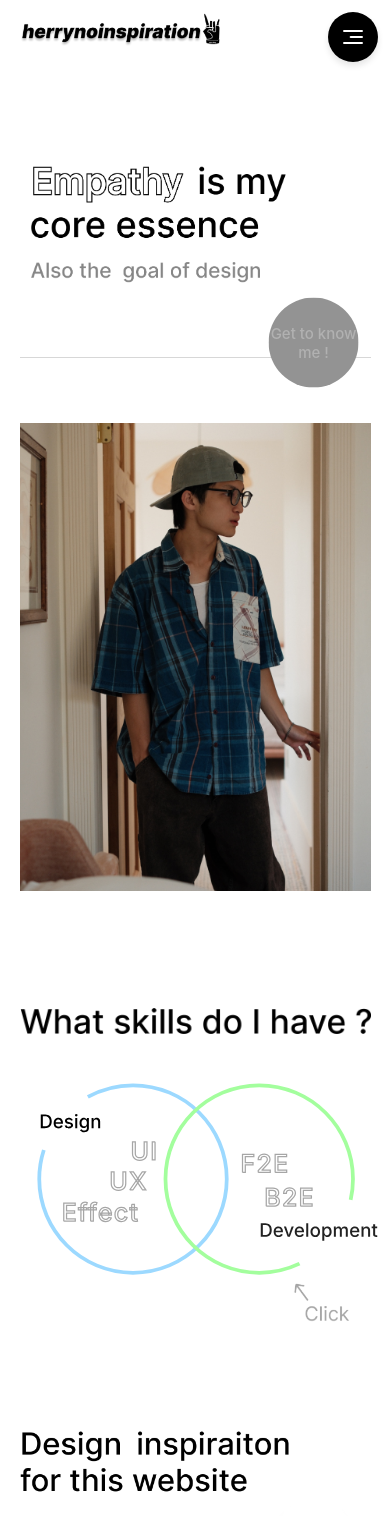
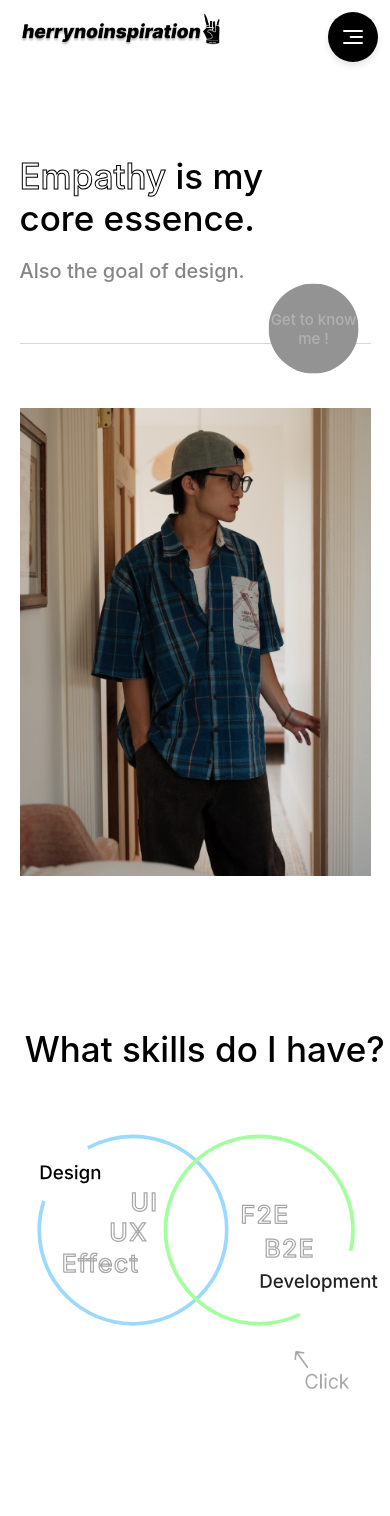
Before and after one commit to HerryZeng0426/herry_portfolio, a React (Create React App) app: page /about in a window 390 px wide. Shown: the top 1516 px of the page. Built offline with nearby package versions, Linux system fonts and the light colour scheme.

Commit message:
Change the imgs to the texts

```diff
--- a/src/components/About/About.css
+++ b/src/components/About/About.css
@@ -276,16 +276,34 @@
         /* 可調整頂部間距 */
     }
 
-
-    /* 讓 about_tittle 圖片左右置中 */
-    .about_tittle {
-        width: 70%;
-        max-width: 600px;
-        /* 限制最大寬度，避免過大 */
-        margin-top: 30%;
-        /* 調整與上方的距離 */
+    .About_title {
+        margin-top: 20%;
+        display: flex;
+        flex-direction: column;
         align-self: flex-start;
         margin-left: 5%;
+    }
+
+    .About_title1 {
+        margin-bottom: 0%;
+        font-size: 35px;
+        font-weight: 500;
+        color: #000;
+        /* 其他字的顏色 */
+    }
+
+    .outlined_text {
+        color: transparent;
+        /* 讓字體填充透明 */
+        -webkit-text-stroke: 1px black;
+        /* 黑色邊框 */
+    }
+
+    .About_title2 {
+        font-size: 20px;
+        font-weight: 500;
+        color: #868686;
+        /* 其他字的顏色 */
     }
 
     /* 讓分界線左右置中 */
@@ -327,7 +345,7 @@
         /* 內容水平置中 */
         width: 100%;
         position: relative;
-        margin-top: 12%;
+        margin-top: 5%;
     }
 
     @keyframes bgColorChange {
@@ -404,14 +422,24 @@
         justify-content: center;
         align-items: center;
         text-align: center;
-        gap: 20px;
+        gap: 0;
         /* 設定標題與動畫之間的間距 */
     }
 
-    .intro_my_skill_title {
-        width: 90%;
+
+    .Intro_my_skill_title {
+        display: flex;
+        margin-left: 5%;
+        align-self: center;
     }
 
+    .Intro_my_skill_title_text {
+        text-align: left;
+        font-size: 35px;
+        font-weight: 500;
+        color: #000;
+        /* 其他字的顏色 */
+    }
 
     .Skill_ani_container {
         position: relative;
@@ -548,7 +576,7 @@
         width: 15%;
         position: absolute;
         left: 75%;
-        margin-top: 75%;
+        margin-top: 100%;
         animation: btn_shake 3s infinite ease-in-out;
 
     }
@@ -582,14 +610,7 @@
         overflow: hidden;
     }
 
-    .design_inspiration_title {
-        width: 70%;
-        /* 限制最大寬度，避免過大 */
-        /* 調整與上方的距離 */
-        align-self: flex-start;
-        margin-left: 5%;
-        margin-bottom: 5%;
-    }
+
 
     /* 確保圖片本身也置中 */
     .dime_img_container img {
@@ -611,6 +632,22 @@
         opacity: 0;
         transform: translateY(0);
     }
+
+    .design_inspiration_title {
+        display: flex;
+        align-self: flex-start;
+        margin-left: 5%;
+
+    }
+
+    .design_inspiration_title_text {
+        text-align: left;
+        font-size: 35px;
+        font-weight: 500;
+        color: #000;
+        /* 其他字的顏色 */
+    }
+
     .dime_btn_section {
         display: flex;
         align-items: center;
@@ -619,11 +656,11 @@
         /* 內容水平置中 */
         width: 100%;
         position: relative;
-        margin-top: 5%;
+        margin-top: 0%;
     }
 
 
-    .dime_btn{
+    .dime_btn {
         width: 90px;
         /* 圓形大小 */
 
@@ -640,7 +677,8 @@
         /* 讓動畫持續運行 */
         left: 70%;
     }
-    .Dime_description{
+
+    .Dime_description {
         margin-top: 12%;
         text-align: left;
         width: 90%;
@@ -653,11 +691,13 @@
         opacity: 0;
         transition: max-height 1s ease-in-out, opacity 0.5s ease-out;
     }
+
     .Dime_description.show {
         max-height: 350px;
         /* 根據內容調整高度 */
         opacity: 1;
     }
+
     .Contact_section {
         margin-top: 50%;
         background-color: #000;
@@ -669,19 +709,23 @@
         height: auto;
         position: relative;
     }
-    .contact_logo{
+
+    .contact_logo {
         width: 75%;
         position: absolute;
         top: -27px;
     }
-    .work_contact_btn_container{
-        position: relative; /* 讓內部元素可絕對定位 */
-    display: flex;
 
-    width: 100%;
-    margin-top: 5%;
+    .work_contact_btn_container {
+        position: relative;
+        /* 讓內部元素可絕對定位 */
+        display: flex;
+
+        width: 100%;
+        margin-top: 5%;
     }
-    .Letswork_title{
+
+    .Letswork_title {
         width: 75%;
         /* 限制最大寬度，避免過大 */
         /* 調整與上方的距離 */
@@ -690,37 +734,48 @@
         margin-top: 30%;
         z-index: 2;
     }
-    .contact_work_btn{
+
+    .contact_work_btn {
         width: 50%;
-        max-width: 300px; /* 限制最大寬度，防止過大 */
+        max-width: 300px;
+        /* 限制最大寬度，防止過大 */
 
         display: flex;
         align-items: center;
         justify-content: center;
 
         position: absolute;
-        top: 75%; /* 讓按鈕與 `.Letswork_title` 重疊 */
+        top: 75%;
+        /* 讓按鈕與 `.Letswork_title` 重疊 */
         left: 15%;
-        transform: translateY(-50%); /* 讓按鈕正中央對齊 */
-        z-index: 0; /* 讓按鈕在 `.Letswork_title` 之下 */
-        animation:conatct_work_btn_shake  5s infinite ease-in-out ;
+        transform: translateY(-50%);
+        /* 讓按鈕正中央對齊 */
+        z-index: 0;
+        /* 讓按鈕在 `.Letswork_title` 之下 */
+        animation: conatct_work_btn_shake 5s infinite ease-in-out;
 
     }
-    .contact_touch_btn{
-         width: 50%;
+
+    .contact_touch_btn {
+        width: 50%;
 
         display: flex;
         align-items: center;
         justify-content: center;
 
         position: absolute;
-        top: 30%; /* 讓按鈕與 `.Letswork_title` 重疊 */
+        top: 30%;
+        /* 讓按鈕與 `.Letswork_title` 重疊 */
         left: 50%;
-        transform: translateY(-50%); /* 讓按鈕正中央對齊 */
-        z-index: 0; /* 讓按鈕在 `.Letswork_title` 之下 */
-        animation:conatct_touch_btn_shake  5s infinite ease-in-out ;
+        transform: translateY(-50%);
+        /* 讓按鈕正中央對齊 */
+        z-index: 0;
+        /* 讓按鈕在 `.Letswork_title` 之下 */
+        animation: conatct_touch_btn_shake 5s infinite ease-in-out;
     }
+
     @keyframes conatct_touch_btn_shake {
+
         0%,
         100% {
             transform: translateX(0);
@@ -738,7 +793,9 @@
             transform: translate(-3px, 12px);
         }
     }
+
     @keyframes conatct_work_btn_shake {
+
         0%,
         100% {
             transform: translateX(0);
@@ -756,11 +813,14 @@
             transform: translate(12px, -12px);
         }
     }
+
     .gmail_container {
         margin-top: 60%;
         display: flex;
-        justify-content: space-between; /* 讓文字與按鈕左右對齊 */
-        align-items: center; /* 確保垂直居中對齊 */
+        justify-content: space-between;
+        /* 讓文字與按鈕左右對齊 */
+        align-items: center;
+        /* 確保垂直居中對齊 */
         width: 90%;
     }
 
@@ -774,8 +834,10 @@
 
     .phone_container {
         display: flex;
-        justify-content: space-between; /* 讓文字與按鈕左右對齊 */
-        align-items: center; /* 確保垂直居中對齊 */
+        justify-content: space-between;
+        /* 讓文字與按鈕左右對齊 */
+        align-items: center;
+        /* 確保垂直居中對齊 */
         width: 90%;
         margin-bottom: 15%;
     }
@@ -787,6 +849,7 @@
         letter-spacing: 1px;
 
     }
+
     .contact_seperate_line {
         width: 90%;
         /* 控制線條的長度 */
--- a/src/components/About/About.js
+++ b/src/components/About/About.js
@@ -452,7 +452,12 @@ const About = () => {
                 <div className='Mobile_about_background'>
 
                     <Menu></Menu>
-                    <img className='about_tittle' src={about_tittle}></img>
+                    <div className='About_title'>
+                        <p className="About_title1">
+                            <span className="outlined_text">Empathy</span> is my<br />core essence.
+                        </p>
+                        <p className='About_title2'>Also the goal of design.</p>
+                    </div>
 
                     <div className='Get_know_me_section'>
                         <div class="seperate_line"></div>
@@ -466,8 +471,9 @@ const About = () => {
                     <img className='Aboutme_img' src={Aboutme_img}></img>
 
                     <div className='Intro_skill_section'>
-                        <img className='intro_my_skill_title' src={intro_my_skill_title} alt="My Skills" />
-
+                        <div className='Intro_my_skill_title'>
+                            <p className='Intro_my_skill_title_text'>What skills do I have?</p>
+                        </div>
                         <div className='Skill_ani_container'>
                             <div ref={skillcircleani_Ref} className='skill_circle_ani' onClick={handle_click_skill} />
 
@@ -484,7 +490,11 @@ const About = () => {
                     </div>
 
                     <div className='Inspiration_section'>
-                        <img className='design_inspiration_title' src={design_inspiration_title}></img>
+
+                        <div className='design_inspiration_title'>
+                            <p className='design_inspiration_title_text'>Design inspiration<br />for this website.</p>
+
+                        </div>
                         <div className='dime_btn_section'>
                             <div class="seperate_line"></div>
                             <img className='dime_btn' src={dime_btn} onClick={handle_show_dime_description}></img>
@@ -504,10 +514,10 @@ const About = () => {
                         <div className='work_contact_btn_container'>
                             <img className='Letswork_title' src={Letswork_title}></img>
                             <div ref={contact_work_btn_Ref} className='contact_work_btn' onClick={() => navigate('/work')} />
-                            <div ref={contact_touch_btn_Ref} className='contact_touch_btn' onClick={() => navigate('/contact')}/>
+                            <div ref={contact_touch_btn_Ref} className='contact_touch_btn' onClick={() => navigate('/contact')} />
 
                         </div>
-                        <a  className='gmail_container' href='https://mail.google.com/mail/?view=cm&fs=1&to=herry20030426@gmail.com'>
+                        <a className='gmail_container' href='https://mail.google.com/mail/?view=cm&fs=1&to=herry20030426@gmail.com'>
                             <p className='gmail_text'>herry20030426@gmail.com</p>
                             <img src={contact_click} className='contact_click'></img>
                         </a>
--- a/src/components/Work/Work.js
+++ b/src/components/Work/Work.js
@@ -133,6 +133,9 @@ const Work = () => {
 
   const Work_categories_changes_Ref = useRef(null);
 
+  //適用於mobile裝置的提示按鈕動畫
+
+
 
   const handle_click_categories_btn = () => {
     if (iscategory_btn_animating) return
@@ -151,6 +154,7 @@ const Work = () => {
 
   const handleCategoryClick_mobile = () => {
     setWork_categoriesindex((preindex) => (preindex + 1) % Work_categories.length)
+    setTrigger_change_category_anim(true); // 設定動畫觸發狀態
 
   };
 
@@ -162,8 +166,9 @@ const Work = () => {
     if (trigger_change_category_anim && Work_categories_changes_Ref.current) {
       gsap.fromTo(
         Work_categories_changes_Ref.current.children,
-        { opacity: 0 }, // 初始狀態（完全透明）
-        { opacity: 1, duration: 0.3, stagger: 0.3, ease: "power1.out" } // 透明度變為 1
+        { opacity: 0 },
+        { opacity: 1, duration: 0.5, stagger: 0.2, ease: "power3.in" } // 更快顯示
+
       );
       setTrigger_change_category_anim(false); // 動畫執行後重置狀態
     }
@@ -267,13 +272,16 @@ const Work = () => {
             </div>
 
             <div className='Work_category'>
-              <div className={`Work_category_btn category${Work_categoriesindex} ${hoverIndex !== null ? "hover_text" : ""}`}
+              <div className={`Work_category_btn category${Work_categoriesindex}`}
                 onClick={handleCategoryClick_mobile}
                 onMouseEnter={handle_mouseon_categorybtn}
                 onMouseLeave={handle_mouseleave_categorybtn}>
                 {Work_categories[Work_categoriesindex]}
               </div>
+
             </div>
+
+
           </div>
 
           <div className="All_Work_section" ref={Work_categories_changes_Ref}>
```
Also changed, not shown: src/components/Work/Work.css (+23 -7 lines). Lines whose indentation alone changed are shown as unchanged.
